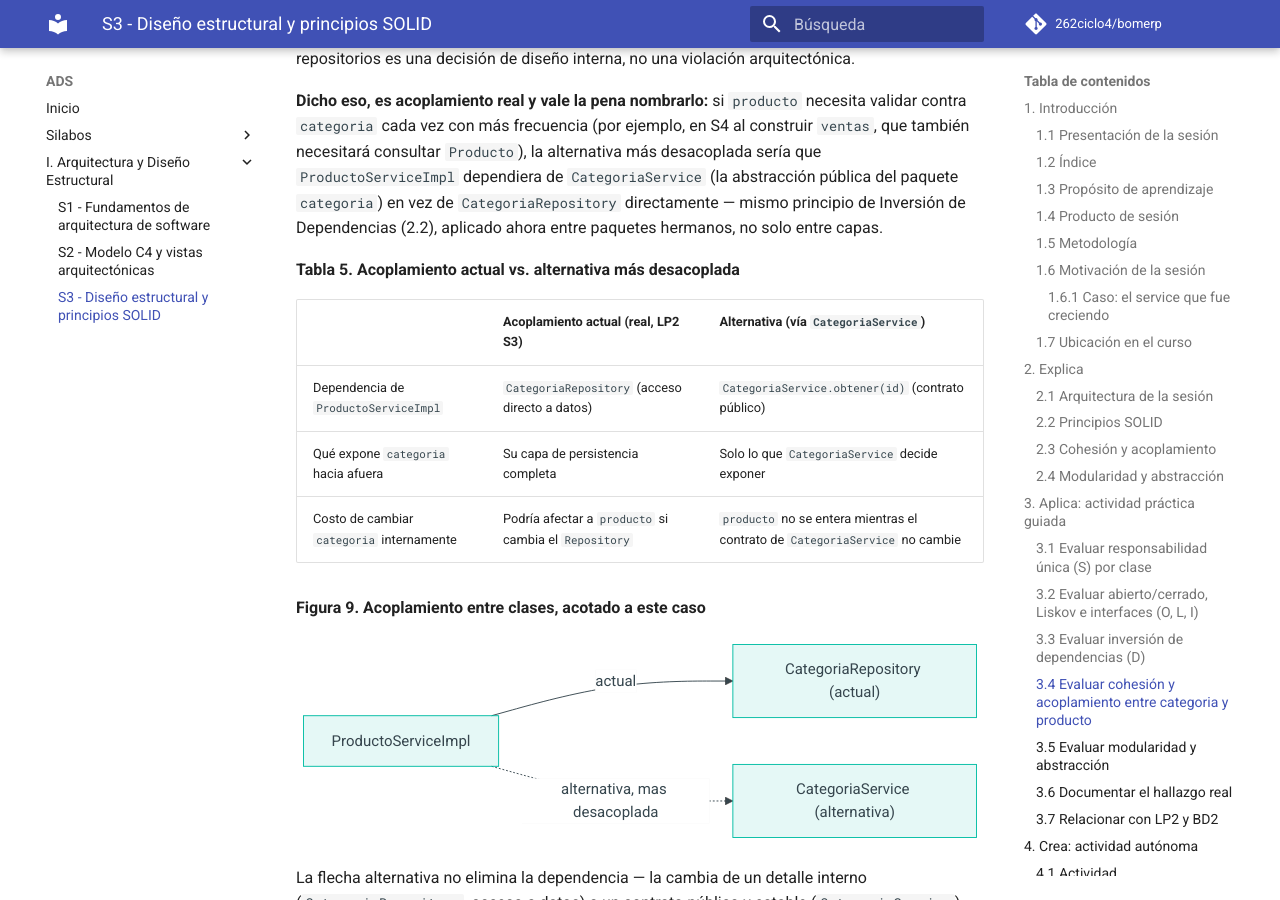
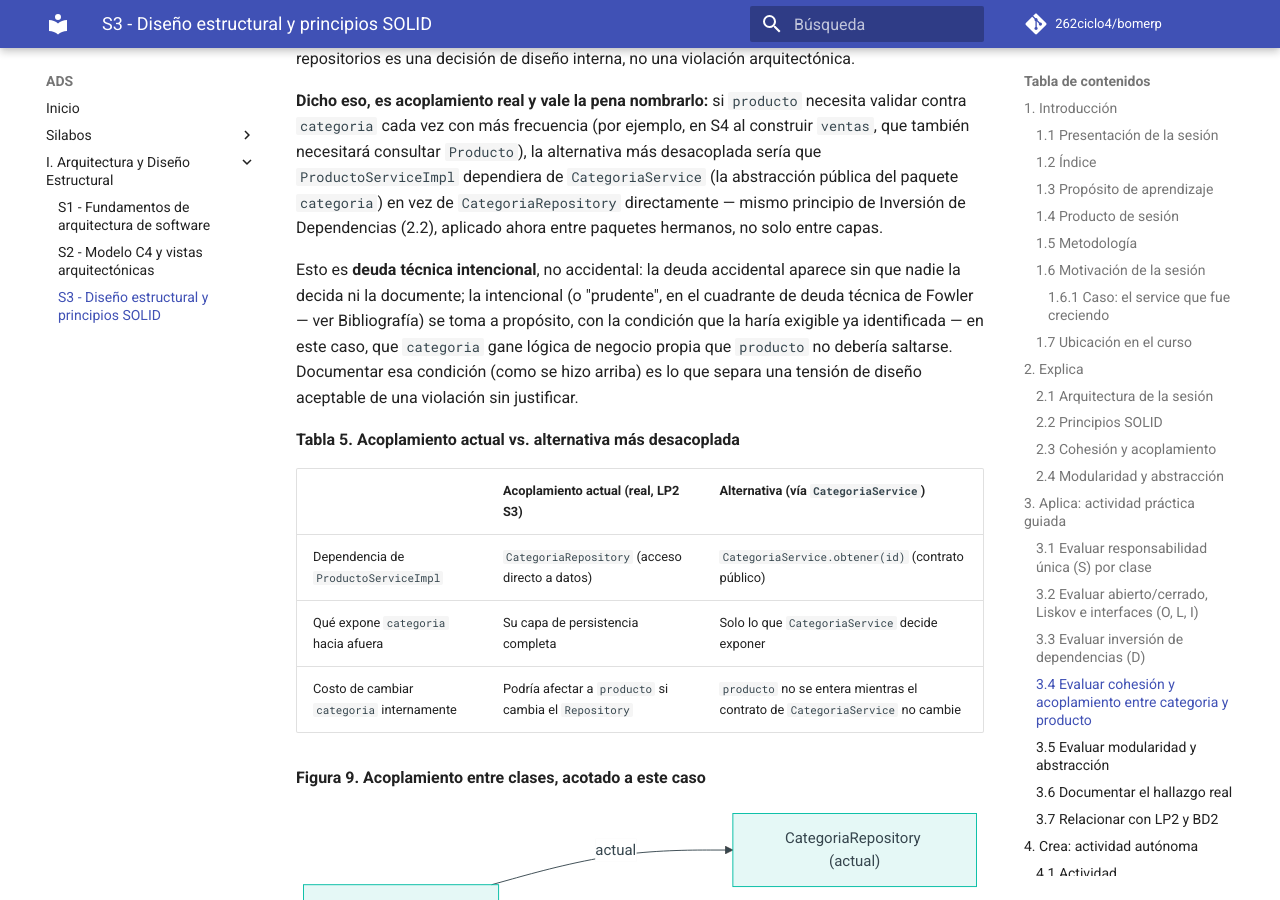
Before and after one commit to 262ciclo4/bomerp, an MkDocs documentation site: the page built from docs/ads/sesiones/S03_Diseno_Estructural_Principios_SOLID.md, in a window 1280 px wide and 900 px high, scrolled down 12555 px. Built offline with MkDocs 1.6.1 and Material for MkDocs 9.7.7, drawn with Linux system fonts in a browser that asks for light colours; comment, search, counter and statistics services are not loaded; some of the changed text lies outside the part shown.

Commit message:
Sesion 3

```diff
--- a/docs/ads/sesiones/S03_Diseno_Estructural_Principios_SOLID.md
+++ b/docs/ads/sesiones/S03_Diseno_Estructural_Principios_SOLID.md
@@ -385,6 +385,8 @@ private Categoria buscarCategoriaOFallar(Long categoriaId) {
 
 **Dicho eso, es acoplamiento real y vale la pena nombrarlo:** si `producto` necesita validar contra `categoria` cada vez con más frecuencia (por ejemplo, en S4 al construir `ventas`, que también necesitará consultar `Producto`), la alternativa más desacoplada sería que `ProductoServiceImpl` dependiera de `CategoriaService` (la abstracción pública del paquete `categoria`) en vez de `CategoriaRepository` directamente — mismo principio de Inversión de Dependencias (2.2), aplicado ahora entre paquetes hermanos, no solo entre capas.
 
+Esto es **deuda técnica intencional**, no accidental: la deuda accidental aparece sin que nadie la decida ni la documente; la intencional (o "prudente", en el cuadrante de deuda técnica de Fowler — ver Bibliografía) se toma a propósito, con la condición que la haría exigible ya identificada — en este caso, que `categoria` gane lógica de negocio propia que `producto` no debería saltarse. Documentar esa condición (como se hizo arriba) es lo que separa una tensión de diseño aceptable de una violación sin justificar.
+
 **Tabla 5. Acoplamiento actual vs. alternativa más desacoplada**
 
 | | Acoplamiento actual (real, LP2 S3) | Alternativa (vía `CategoriaService`) |
@@ -653,4 +655,5 @@ Tiempo: 5 min.
 2. Martin, R. C. (2017). *Clean Architecture: A Craftsman's Guide to Software Structure and Design*. Prentice Hall.
 3. Baeldung. (2024). *SOLID Principles*. https://www.baeldung.com/solid-principles
 4. Fowler, M. (2024). *CouplingAndCohesion*. martinfowler.com. https://martinfowler.com/ieeeSoftware/coupling.pdf
-5. Broadcom Inc. (2025). *Spring Framework reference documentation — Dependency Injection*. VMware Tanzu. https://docs.spring.io/spring-framework/reference/core/beans/dependencies.html
+5. Fowler, M. (2019). *TechnicalDebtQuadrant*. martinfowler.com. https://martinfowler.com/bliki/TechnicalDebtQuadrant.html
+6. Broadcom Inc. (2025). *Spring Framework reference documentation — Dependency Injection*. VMware Tanzu. https://docs.spring.io/spring-framework/reference/core/beans/dependencies.html
```
